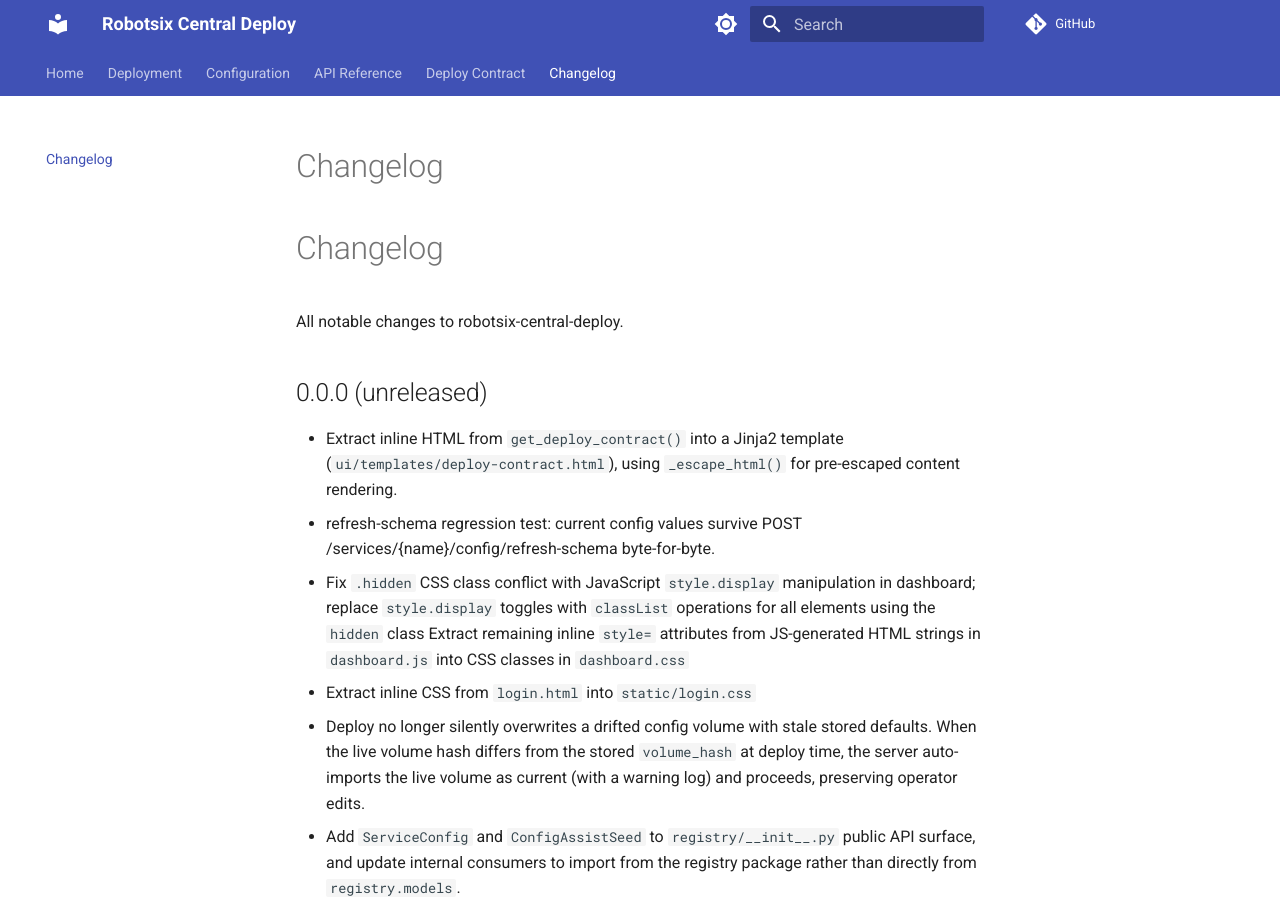
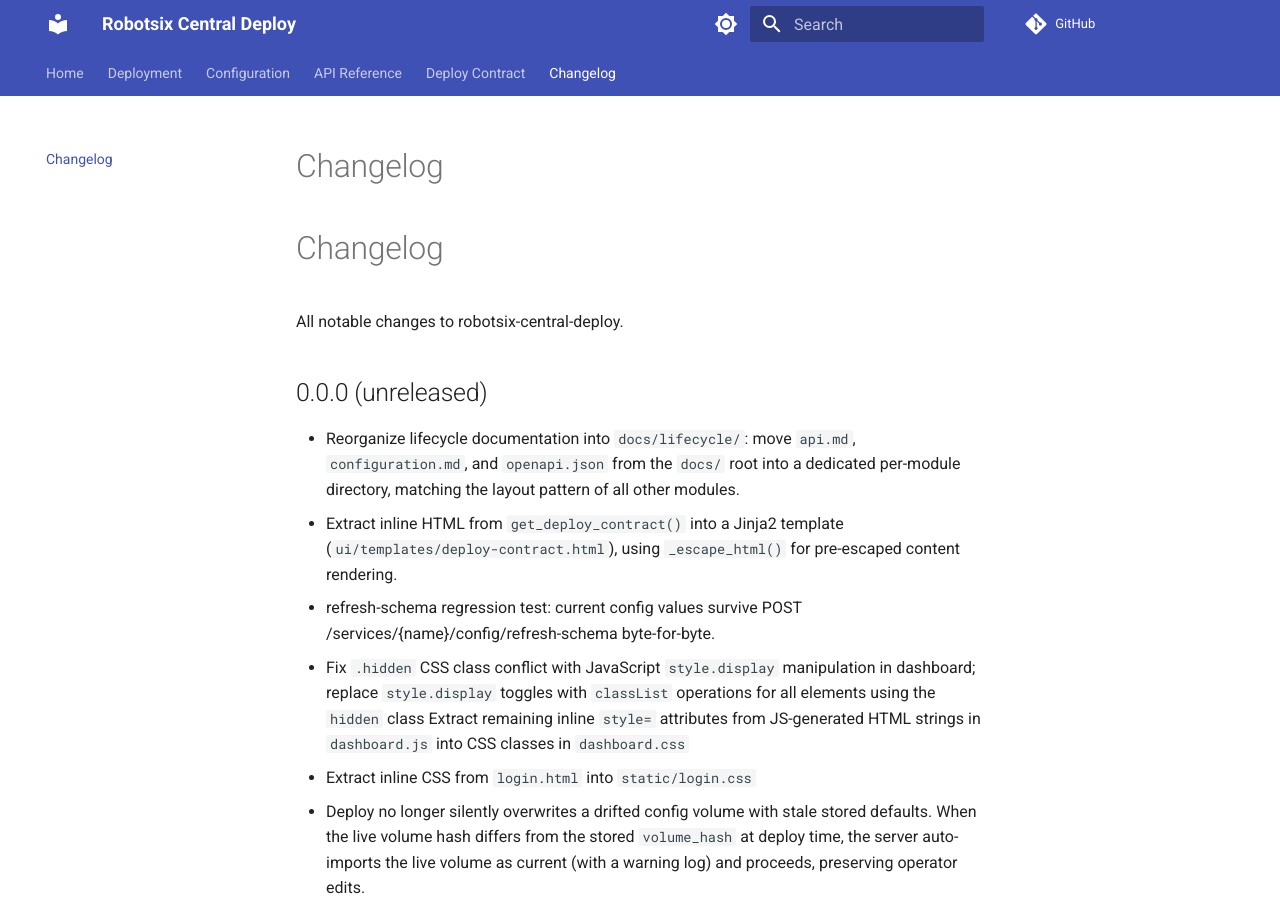
Before and after one commit to damien-robotsix/robotsix-central-deploy, an MkDocs documentation site: the page built from docs/changelog.md, in a window 1280 px wide and 900 px high. Built offline with MkDocs 1.6.1 and Material for MkDocs 9.7.7, drawn with Linux system fonts in a browser that asks for light colours; comment, search, counter and statistics services are not loaded.

Commit message:
mill: Reorganize module lifecycle: align to per-module layout (src/docs/tests) (20260716T213613Z-reorganize-module-lifecycle-align-to-per-132d) (#475)
* mill: Reorganize module lifecycle: align to per-module layout (src/docs/tests) (20260716T213613Z-reorganize-module-lifecycle-align-to-per-132d)

* ci: auto-fix missing trailing newline in changelog file

---------

Co-authored-by: robotsix-mill <mill@robotsix.local>

```diff
--- a/CHANGELOG.md
+++ b/CHANGELOG.md
@@ -6,6 +6,7 @@ All notable changes to robotsix-central-deploy.
 
 ## 0.0.0 (unreleased)
 
+- Reorganize lifecycle documentation into `docs/lifecycle/`: move `api.md`, `configuration.md`, and `openapi.json` from the `docs/` root into a dedicated per-module directory, matching the layout pattern of all other modules.
 - Extract inline HTML from `get_deploy_contract()` into a Jinja2 template (`ui/templates/deploy-contract.html`), using `_escape_html()` for pre-escaped content rendering.
 - refresh-schema regression test: current config values survive
   POST /services/{name}/config/refresh-schema byte-for-byte.
--- a/docs/modules.yaml
+++ b/docs/modules.yaml
@@ -18,14 +18,12 @@ modules:
       - tests/deploy_lock/**/*
       - tests/yaml_utils/**/*
       - docs/ARCHITECTURE.md
-      - docs/api.md
+      - docs/lifecycle/**/*
       - docs/changelog.md
-      - docs/configuration.md
       - docs/deployment.md
       - docs/index.md
       - docs/modules.yaml
       - docs/nginx-deploy.conf
-      - docs/openapi.json
       # Root-level repo infrastructure
       - .gitattributes
       - .gitignore
--- a/mkdocs.yml
+++ b/mkdocs.yml
@@ -63,7 +63,7 @@ markdown_extensions:
 nav:
   - Home: index.md
   - Deployment: deployment.md
-  - Configuration: configuration.md
-  - API Reference: api.md
+  - Configuration: lifecycle/configuration.md
+  - API Reference: lifecycle/api.md
   - Deploy Contract: ui/DEPLOY_CONTRACT.md
   - Changelog: changelog.md
```
Also changed, not shown: changelog.d/20260716T213613Z-reorganize-module-lifecycle-align-to-per-132d.misc.md (added, +1 -0 lines), docs/lifecycle/api.md (renamed from docs/api.md), docs/lifecycle/configuration.md (renamed from docs/configuration.md), docs/lifecycle/openapi.json (renamed from docs/openapi.json).
